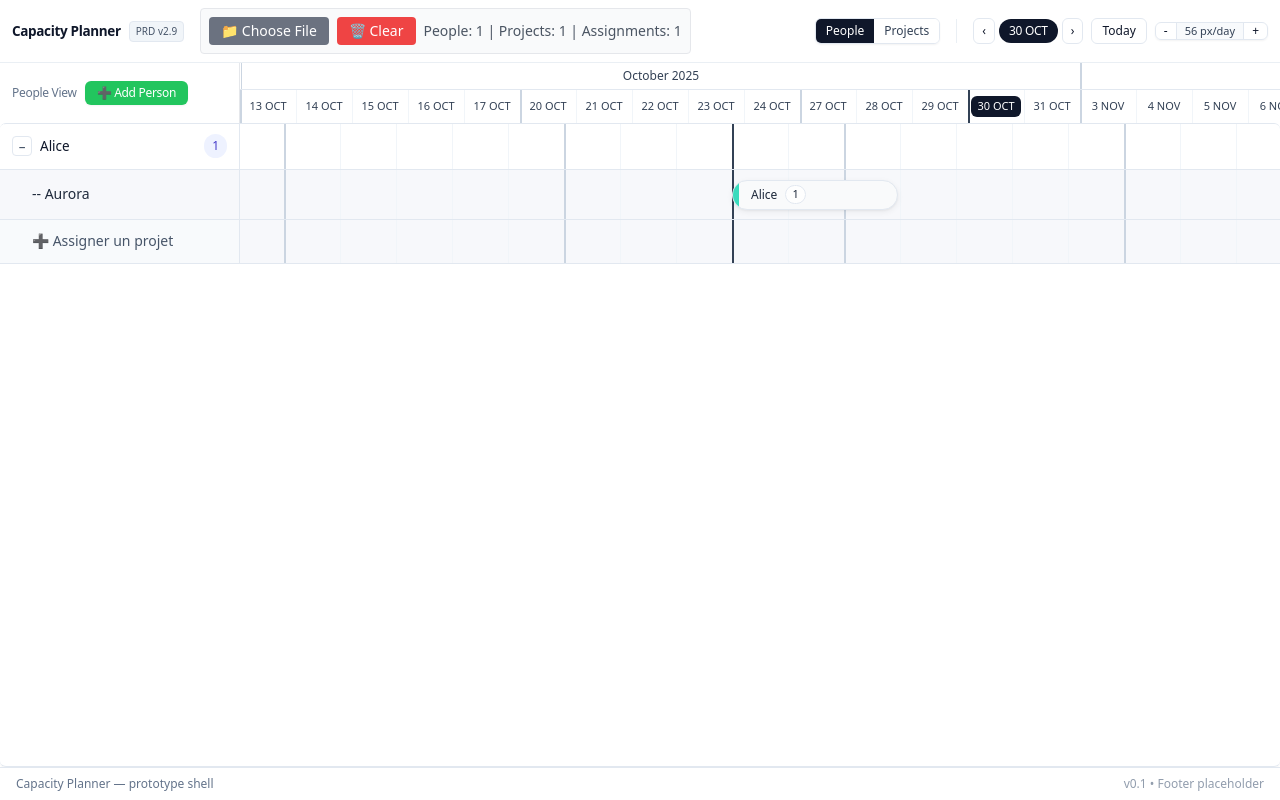
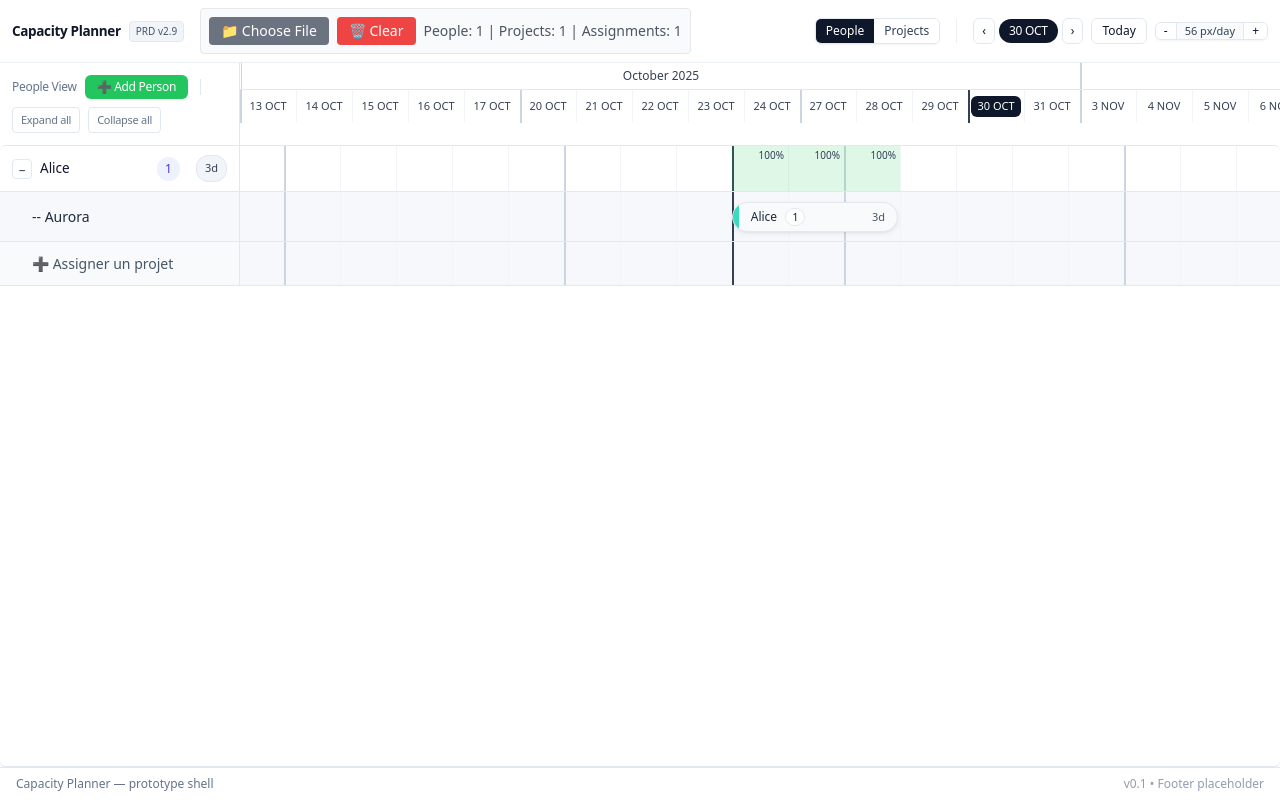
Before and after one commit to omniflow-oss/of-planner, a Nuxt app: page / in a window 1280 px wide. Shown: the top 800 px of the page. Built offline with nearby package versions, Linux system fonts and the light colour scheme.

Commit message:
feat: capacity overlays, man-days badges, and expand/collapse-all controls; add utils/composables

```diff
--- a/components/Timeline.vue
+++ b/components/Timeline.vue
@@ -25,6 +25,10 @@
             >
               ➕ Add Person
             </button>
+            <!-- Expand/Collapse all -->
+            <span class="mx-1 w-px h-4 bg-slate-200"></span>
+            <button @click="expandAll()" class="px-2 py-1 text-[11px] border border-slate-200 rounded hover:bg-slate-50">Expand all</button>
+            <button @click="collapseAll()" class="px-2 py-1 text-[11px] border border-slate-200 rounded hover:bg-slate-50">Collapse all</button>
           </div>
         </div>
       </div>
@@ -464,6 +468,13 @@ const timelineEvents = inject<{
   addWeeksEvent: Ref<{ direction: 'previous' | 'next', weeks: number } | null>
 }>('timelineEvents')
 
+// Expand/Collapse all controls provided to RowGroup
+const rowGroupControls = {
+  expandAllToken: ref<number>(0),
+  collapseAllToken: ref<number>(0),
+}
+provide('rowGroupControls', rowGroupControls)
+
 // Watch for go to today events
 watch(() => timelineEvents?.goToTodayEvent.value, async (todayISO) => {
   if (todayISO) {
@@ -557,4 +568,8 @@ onUnmounted(() => {
   document.removeEventListener('click', handleClickOutside)
   window.removeEventListener('scroll', handleWindowScroll)
 })
+
+// Expand/Collapse handlers
+function expandAll() { rowGroupControls.expandAllToken.value = Date.now() }
+function collapseAll() { rowGroupControls.collapseAllToken.value = Date.now() }
 </script>
--- a/components/internal/RowGroup.vue
+++ b/components/internal/RowGroup.vue
@@ -11,9 +11,21 @@
       <button class="w-5 h-5 grid place-items-center rounded border border-slate-200 text-slate-600 hover:bg-slate-50" @click="expanded = !expanded">{{ expanded ? '–' : '+' }}</button>
       <span>{{ label }}  </span>
       <span class="ml-auto inline-flex items-center rounded-xl bg-indigo-50 px-2 py-1 text-xs font-medium text-indigo-700 inset-ring inset-ring-indigo-700/10">{{ itemCount }}</span>
+      <span class="ml-2 inline-flex items-center rounded-xl bg-slate-100 px-2 py-1 text-[11px] font-medium text-slate-700 border border-slate-200" :title="'Total man-days (visible window)'">{{ totalMDBadge }}</span>
     </div>
     <div class="relative border-b border-r pane-border timeline-bg disabled-rows" :style="{ height: headerHeight+'px', width: timelineWidth+'px' }">
       <GridOverlay :days="days" :pxPerDay="pxPerDay" :offsets="dayOffsets" :weekStarts="weekStarts" />
+      <!-- Per-day coverage overlays on header track -->
+      <template v-for="(day, i) in days" :key="'cap'+i">
+        <div
+          v-if="capacityDaily[i] > 0"
+          class="absolute inset-y-0"
+          :class="coverageClass(i)"
+          :style="{ left: lineLeft(i)+'px', width: dayWidth(i)+'px' }"
+        >
+          <div v-if="pxPerDay >= 44" class="absolute top-0 right-0 px-1 py-0.5 text-[10px] text-slate-700">{{ Math.round(capacityDaily[i]*100) }}%</div>
+        </div>
+      </template>
       <!-- <AssignmentBar v-for="a in headerAssignments" :key="'h_'+a.id" :assignment="a" :startISO="startISO" :pxPerDay="pxPerDay" :projectsMap="projectsMap" :top="laneTop(a._lane)" @update="onUpdate" @edit="onEdit" /> -->
     </div>
 
@@ -65,6 +77,7 @@ import { addDaysISO, businessDaysBetweenInclusive, businessOffset } from '@/comp
 import { computeLanes } from '@/utils/lanes'
 import { useTimelineGrid } from '@/composables/useTimeline'
 import { indexFromX, businessSegment } from '@/utils/grid'
+import { useCapacity } from '@/composables/useCapacity'
 
 const props = defineProps<{
   label: string
@@ -339,6 +352,13 @@ const assignmentsKey = Symbol.for('assignmentsRef')
 function usePlanner() { return inject<any>(assignmentsKey)! }
 const assignmentsRef = usePlanner()
 
+// Expand/Collapse all controls
+const rowGroupControls = inject<{ expandAllToken: Ref<number>; collapseAllToken: Ref<number> }>('rowGroupControls', null)
+if (rowGroupControls) {
+  watch(() => rowGroupControls.expandAllToken.value, (v) => { if (v) expanded.value = true })
+  watch(() => rowGroupControls.collapseAllToken.value, (v) => { if (v) expanded.value = false })
+}
+
 // Header aggregated lane count
 const headerLaneCount = computed(() => {
   const list = assignmentsRef.value.filter((a: any) => (props.groupType === 'person' ? a.person_id === props.groupId : a.project_id === props.groupId))
@@ -370,6 +390,22 @@ const headerHeight = computed(() => Math.max(baseRowMin, 16 + headerLaneCount.va
 const itemCount = computed(() => {
   return props.subrows.filter(sr => !isAddRow(sr)).length
 })
+
+// Capacity per group in visible window (header overlays and total MD badge)
+const capacityApi = useCapacity(assignmentsRef, days, { type: props.groupType, id: props.groupId })
+const capacityDaily = computed(() => capacityApi.daily.value)
+const totalMD = computed(() => capacityApi.totalMD.value)
+const totalMDBadge = computed(() => {
+  const val = totalMD.value
+  return Number.isInteger(val) ? `${val}d` : `${Math.round(val * 10) / 10}d`
+})
+function coverageClass(i: number) {
+  const v = capacityDaily.value[i] || 0
+  if (v > 1) return 'bg-red-500/15'
+  if (Math.abs(v - 1) < 1e-6) return 'bg-green-500/15'
+  if (v > 0) return 'bg-amber-400/15'
+  return ''
+}
 
 // Global mouse event handlers for drag operations
 const handleGlobalMouseUp = (e: MouseEvent) => {
--- a/components/internal/shared/AssignmentBar.vue
+++ b/components/internal/shared/AssignmentBar.vue
@@ -12,9 +12,10 @@
 
   >
     <div class="h-full w-1.5" :style="{ background: color }"></div>
-    <div class="flex items-center gap-2 px-3 text-[12px] text-slate-800">
+    <div class="flex items-center gap-2 px-3 text-[12px] text-slate-800 w-full">
       <span>{{ person?.name ?? assignment.person_id }}</span>
       <span class="px-1.5 rounded-full border border-slate-200 bg-white/80 text-[11px]">{{ allocBadge }}</span>
+      <span class="ml-auto pl-2 text-[11px] text-slate-600" :title="mdTitle">{{ mdBadge }}</span>
     </div>
     <div class="handle left" @mousedown.stop.prevent="onResizeStart('left', $event)" draggable="false"></div>
     <div class="handle right" @mousedown.stop.prevent="onResizeStart('right', $event)" draggable="false"></div>
@@ -49,6 +50,14 @@ const barStyle = computed(() => ({
   height: '30px',
   background: '#f9fafb'
 }))
+
+// Man-days badge
+const md = computed(() => lengthDays.value * props.assignment.allocation)
+const mdBadge = computed(() => {
+  const val = md.value
+  return Number.isInteger(val) ? `${val}d` : `${Math.round(val * 10) / 10}d`
+})
+const mdTitle = computed(() => `Total man-days for this assignment`)
 
 // Dragging state
 const isDragging = ref(false)
--- /dev/null
+++ b/composables/useCapacity.ts
@@ -0,0 +1,34 @@
+import { computed, type Ref } from 'vue'
+import type { Assignment } from '@/types/planner'
+import { clampToWindow, manDays } from '@/utils/alloc'
+
+type Group = { type: 'person' | 'project'; id: string }
+
+export function useCapacity(assignmentsRef: Ref<Assignment[]>, daysRef: Ref<string[]>, group: Group) {
+  const filtered = computed(() =>
+    assignmentsRef.value.filter(a => group.type === 'person' ? a.person_id === group.id : a.project_id === group.id)
+  )
+
+  const daily = computed<number[]>(() => {
+    const days = daysRef.value
+    const totals = Array(days.length).fill(0)
+    for (const a of filtered.value) {
+      const windowIdx = clampToWindow(a.start, a.end, days)
+      if (!windowIdx) continue
+      const [s, e] = windowIdx
+      for (let i = s; i <= e; i++) {
+        totals[i] += a.allocation
+      }
+    }
+    return totals
+  })
+
+  const totalMD = computed(() => {
+    // Sum per-day allocations within window equals man-days in window
+    return daily.value.reduce((acc, v) => acc + v, 0)
+  })
+
+  const formattedDaily = computed(() => daily.value.map(v => `${Math.round(v * 100)}%`))
+
+  return { daily, totalMD, formattedDaily }
+}
--- /dev/null
+++ b/utils/alloc.ts
@@ -0,0 +1,22 @@
+import { businessDaysBetweenInclusive } from '@/composables/useDate'
+
+export function manDays(startISO: string, endISO: string, allocation: number) {
+  const days = Math.max(0, businessDaysBetweenInclusive(startISO, endISO))
+  return days * allocation
+}
+
+// Returns [startIdx, endIdx] of intersection with days[] or null if none
+export function clampToWindow(startISO: string, endISO: string, days: string[]): [number, number] | null {
+  if (!days.length) return null
+  const startIdx = days.findIndex(d => d >= startISO)
+  const endIdx = (() => {
+    let idx = -1
+    for (let i = days.length - 1; i >= 0; i--) {
+      if (days[i] <= endISO) { idx = i; break }
+    }
+    return idx
+  })()
+  if (startIdx === -1 || endIdx === -1) return null
+  if (startISO > days[days.length - 1] || endISO < days[0]) return null
+  return [Math.max(0, startIdx), Math.max(0, Math.min(endIdx, days.length - 1))]
+}
```
